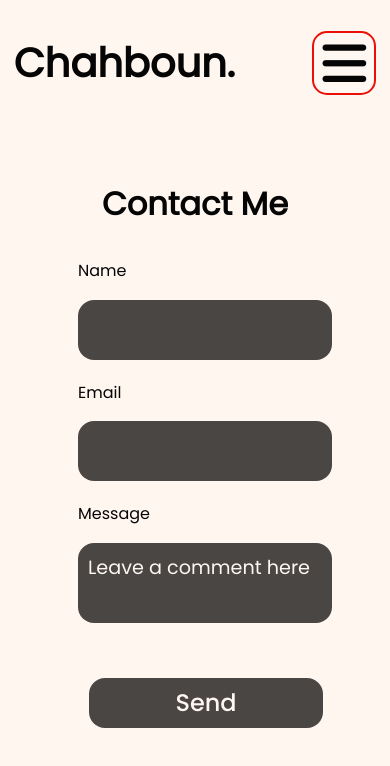
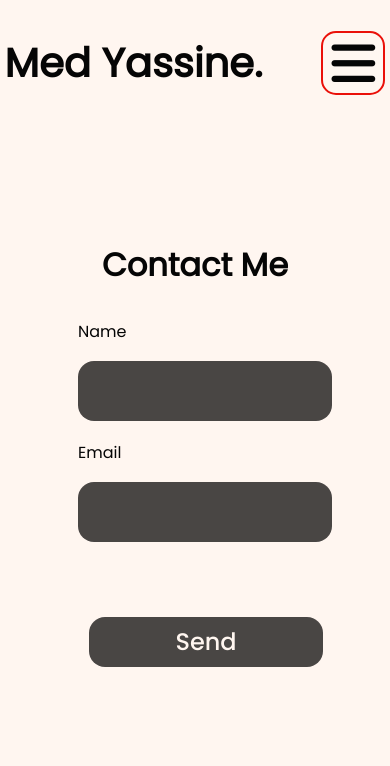
Before and after one commit to Xkaminari/my-cv, a React (Create React App) app: page /ContactMe in a window 390 px wide. Shown: the top 766 px of the page. Built offline with nearby package versions, Linux system fonts and the light colour scheme.

Commit message:
lastUpdate

```diff
--- a/src/AboutMe/AboutMe.jsx
+++ b/src/AboutMe/AboutMe.jsx
@@ -23,9 +23,8 @@ export default class AboutMe extends Component {
                             <div className="my-history">
                                 <p>
                                     My name is Mohamed Yassine Chahboun, I'm 18 and I'm already a full stack web developper.
-                                    I develop web applications with react and PHP technologies for particulars and startups.
-                                    I love working on ambitious projects so contact me if you think that your project is cool so maybe
-                                    we could colaborate!
+                                    I develop web applications with different technologies for particulars and startups, and
+                                    I love working on ambitious projects so let's make your dream project come true.
                                 </p>
                             </div>
                             <Link to="/Portfolio" className="Btn-type1" id="Abm-btn"><span className="Abm-btn-text">Projects</span><div className="Baground-btn"></div></Link>
--- a/src/ContactMe/ContactForm.jsx
+++ b/src/ContactMe/ContactForm.jsx
@@ -112,10 +112,6 @@ export default class ContactForm extends Component {
                     <input autoComplete='off' value={this.state.mail} onChange={this.handleChage.bind(this)} type="email" id="mail"></input>
                     <p className='errorMail'></p>
                 </div>
-                <div>
-                    <label htmlFor="floatingTextarea">Message</label>
-                    <textarea className="form-control" placeholder="Leave a comment here" id="message" value={this.state.message} onChange={this.handleChage.bind(this)}></textarea>
-                </div>
                 <button id='form-btn'>Send</button>
             </form>
         </div>
--- a/src/ContactMe/ContactMe.css
+++ b/src/ContactMe/ContactMe.css
@@ -46,7 +46,7 @@ label {
     margin-bottom: 2vh;
 }
 
-input, textarea {
+input {
     font-size: 1.2em;
     padding: 10px;
     outline: none;
@@ -57,13 +57,6 @@ input, textarea {
     background: rgba(12,11,11,0.75);
     display: block;
     color: #fff6f0;
-}
-
-textarea {
-    resize: none;
-    height: 100px;
-    width: 440px;
-    padding: 10px;
 }
 
 textarea::placeholder {
--- a/src/ContactMe/ContactMeMobileVS.css
+++ b/src/ContactMe/ContactMeMobileVS.css
@@ -11,9 +11,6 @@
     .links-list li {
         font-size: 1.4em;
     }
-    textarea {
-        width: 100%;
-    }
     #form-btn {
         margin-left: 22px;
     }
--- a/src/Home/LeftSide/Header/Header.jsx
+++ b/src/Home/LeftSide/Header/Header.jsx
@@ -23,7 +23,7 @@ class Header extends React.Component {
     }
     render() {
         return <header>
-        <span className='Logo'>Chahboun.</span>
+        <span className='Logo'>Med Yassine.</span>
         <div className="nav-bar">
             <nav>
                 <button className="nav-btn" onClick={this.displayNavList.bind(this)}><i class="fa-solid fa-bars"></i></button>
```
